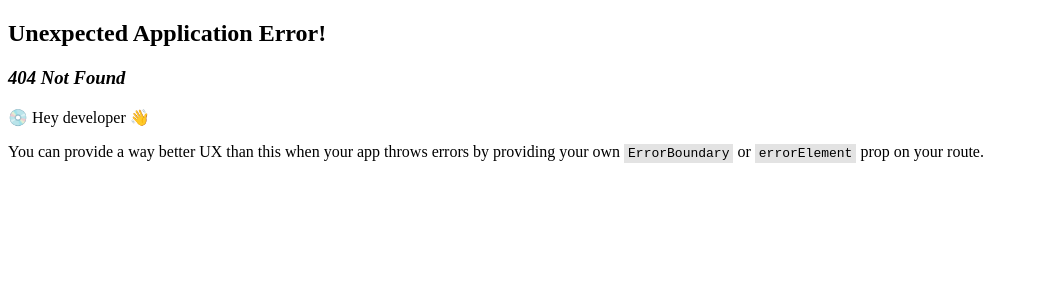
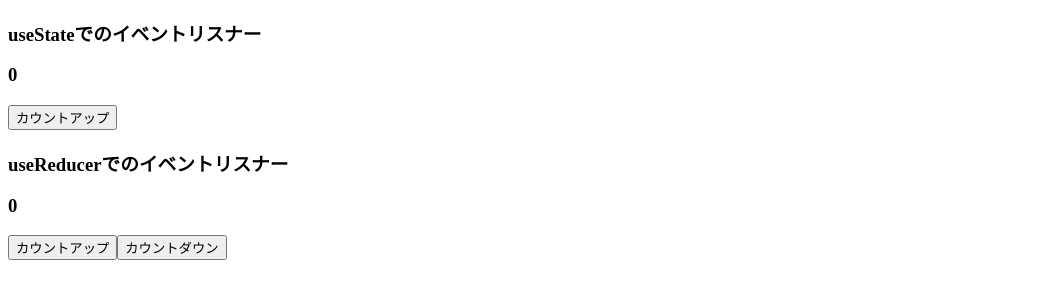
Before and after one commit to yasuaki640/react-tutorial-udemy-code-mafia, a React (Vite) app: page /use-reducer in a window 1280 px wide. Before the commit this address had no page. Shown: the top 300 px of the page, without its empty margins (0-1039 px from the left). Built offline with nearby package versions, Linux system fonts and the light colour scheme.

Commit message:
Added new pages ControlSyntax_3 and UseReducer to the router configuration.

```diff
--- /dev/null
+++ b/src/pages/ControlSyntax/ControlSyntax_3.tsx
@@ -0,0 +1,37 @@
+import { FC, useState } from "react";
+
+type Photo = {
+  src: string;
+  display: boolean;
+};
+
+type PhotoCardProps = {
+  photo: Photo;
+  handleDeleteClick: () => void;
+};
+
+const PhotoCard: FC<PhotoCardProps> = ({ photo, handleDeleteClick }) => (
+  <div>
+    <img src={photo.src} alt={photo.src} />
+    <button onClick={handleDeleteClick}>delete</button>
+  </div>
+);
+
+export const ControlSyntax_3 = () => {
+  const [photos, setPhotos] = useState<Photo[]>([]);
+
+  const handleDeleteClick = () => {
+    setPhotos(photos.filter((p) => p.display));
+  };
+
+  return (
+    <div>
+      <h3>List</h3>
+      <div>
+        {photos.map((p) => (
+          <PhotoCard photo={p} handleDeleteClick={handleDeleteClick} />
+        ))}
+      </div>
+    </div>
+  );
+};
--- /dev/null
+++ b/src/pages/UseReducer.tsx
@@ -0,0 +1,41 @@
+import { useReducer, useState } from "react";
+
+export const UseReducer = () => {
+  const [count, setCount] = useState(0);
+  const [rCount, dispatch] = useReducer((prev: number, action: "+" | "-") => {
+    switch (action) {
+      case "+":
+        return ++prev;
+      case "-":
+        return --prev;
+      default:
+        throw new Error();
+    }
+  }, 0);
+
+  const countUp = () => {
+    setCount((prev) => ++prev);
+  };
+  const rCountUp = () => {
+    dispatch("+");
+  };
+  const rCountDown = () => {
+    dispatch("-");
+  };
+
+  return (
+    <div>
+      <div>
+        <h3>useStateでのイベントリスナー</h3>
+        <h3>{count}</h3>
+        <button onClick={countUp}>カウントアップ</button>
+      </div>
+      <div>
+        <h3>useReducerでのイベントリスナー</h3>
+        <h3>{rCount}</h3>
+        <button onClick={rCountUp}>カウントアップ</button>
+        <button onClick={rCountDown}>カウントダウン</button>
+      </div>
+    </div>
+  );
+};
```
Also changed, not shown: src/main.tsx (+10 -0 lines).
